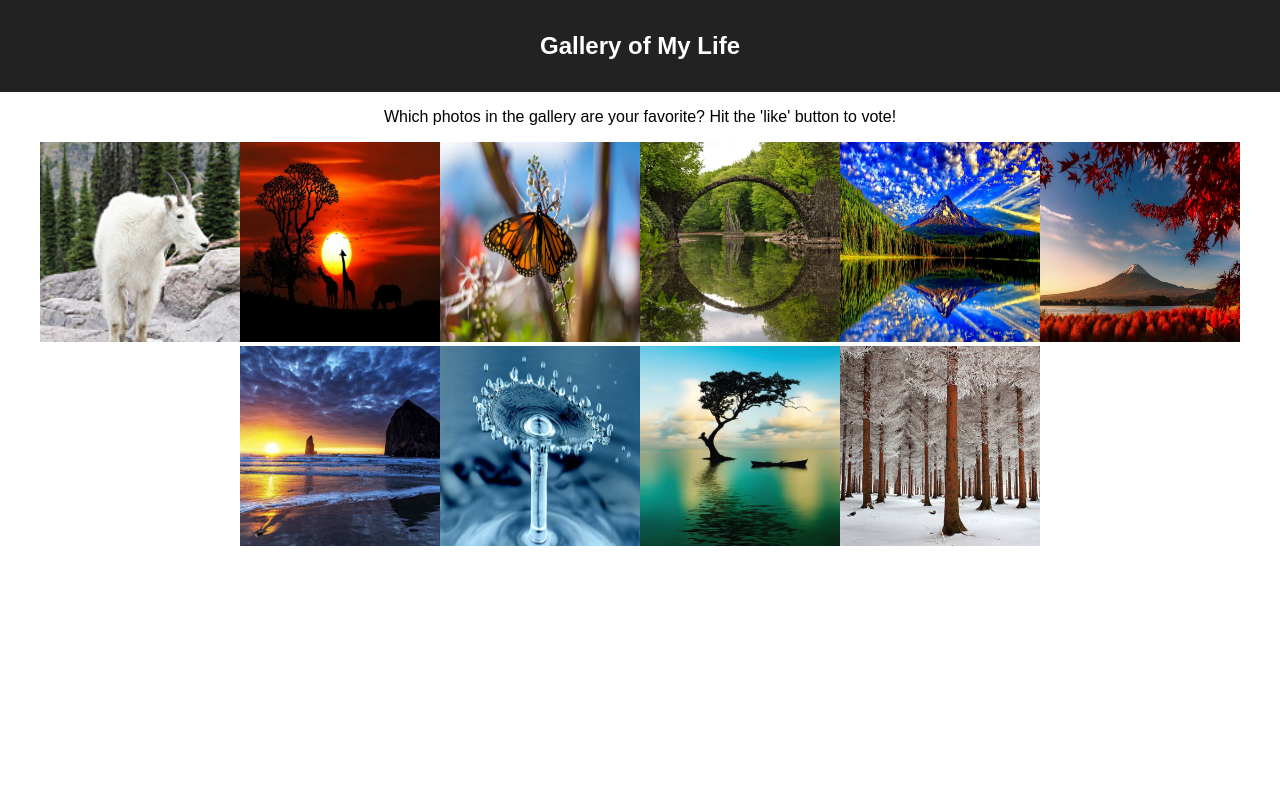
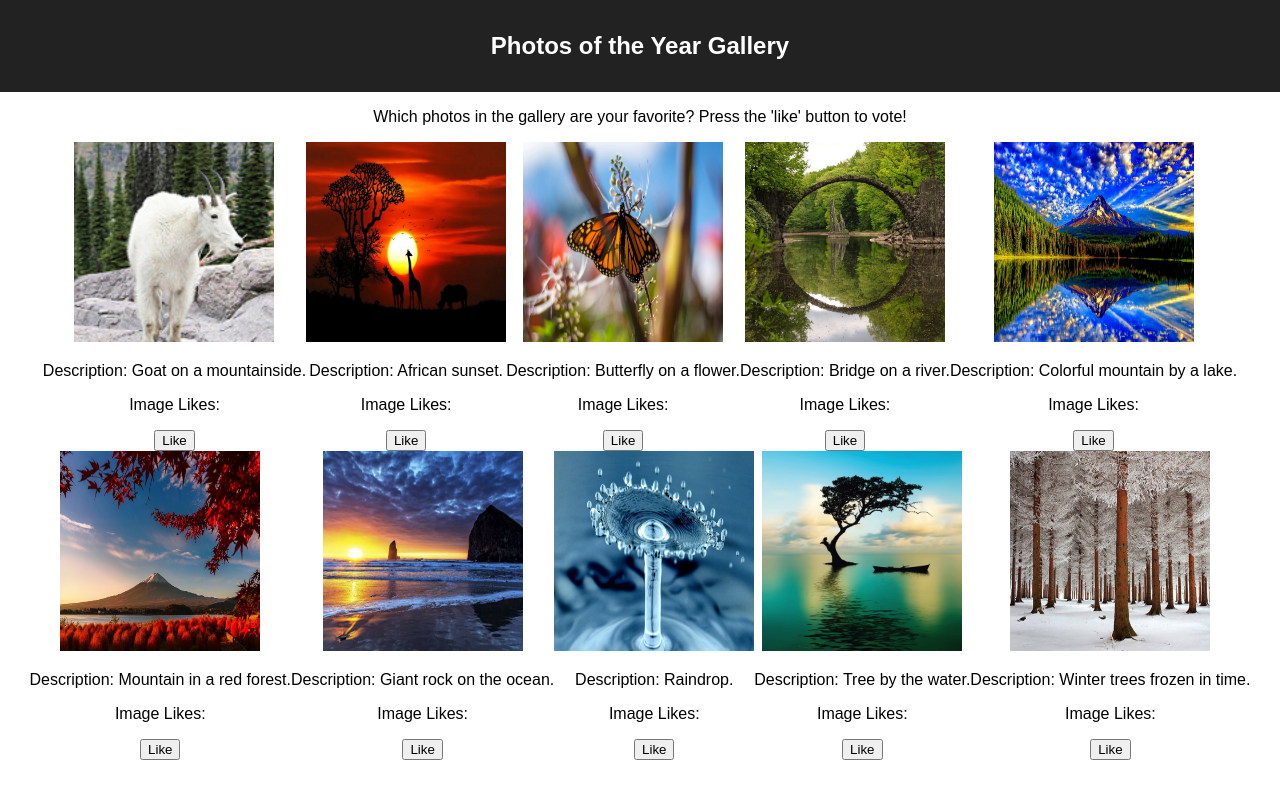
Before and after one commit to okeywon/weekend-react-gallery, a React (Create React App) app: page / in a window 1280 px wide. Built offline with nearby package versions, Linux system fonts and the light colour scheme.

Commit message:
styling completed

```diff
--- a/src/components/App/App.css
+++ b/src/components/App/App.css
@@ -13,6 +13,16 @@
   font-size: 1.5em;
 }
 
+#theGallery {
+  padding: 0;
+  margin: auto;
+  display: flex;
+  flex-wrap: wrap;
+  flex-direction: row;
+  align-content: space-between;
+  justify-content: center;
+}
+
 img {
   height: 200px;
   width: 200px;
--- a/src/components/App/App.jsx
+++ b/src/components/App/App.jsx
@@ -5,20 +5,70 @@ function App() {
     return (
       <div className="App">
         <header className="App-header">
-          <h1 className="App-title">Gallery of My Life</h1>
+          <h1 className="App-title">Photos of the Year Gallery</h1>
         </header>
-        <p>Which photos in the gallery are your favorite? Hit the 'like' button to vote!</p>
-        <div>
+        <p>Which photos in the gallery are your favorite? Press the 'like' button to vote!</p>
+        <div id="theGallery">
+          <span>
             <img src="images/goat_small.jpg"/>
+            <p>Description: Goat on a mountainside.</p>
+            <p id="numberOfLikes">Image Likes:</p>
+            <button id="likeBtn">Like</button>
+          </span>
+          <span>
             <img src="images/African-Sunset.webp"/>
+            <p>Description: African sunset.</p>
+            <p id="numberOfLikes">Image Likes:</p>
+            <button id="likeBtn">Like</button>
+          </span>
+          <span>
             <img src="images/Butterfly.webp"/>
+            <p>Description: Butterfly on a flower.</p>
+            <p id="numberOfLikes">Image Likes:</p>
+            <button id="likeBtn">Like</button>
+          </span>
+          <span>
             <img src="images/Circle-river.jpeg"/>
+            <p>Description: Bridge on a river.</p>
+            <p id="numberOfLikes">Image Likes:</p>
+            <button id="likeBtn">Like</button>
+          </span>
+          <span>
             <img src="images/Colorful-Mountain.webp"/>
+            <p>Description: Colorful mountain by a lake.</p>
+            <p id="numberOfLikes">Image Likes:</p>
+            <button id="likeBtn">Like</button>
+          </span>
+          <span>
             <img src="images/Mountain-in-red.jpeg"/>
+            <p>Description: Mountain in a red forest.</p>
+            <p id="numberOfLikes">Image Likes:</p>
+            <button id="likeBtn">Like</button>
+          </span>
+          <span>
             <img src="images/Ocean-rock.jpeg"/>
+            <p>Description: Giant rock on the ocean.</p>
+            <p id="numberOfLikes">Image Likes:</p>
+            <button id="likeBtn">Like</button>
+          </span>
+          <span>
             <img src="images/Raindrop.webp"/>
+            <p>Description: Raindrop.</p>
+            <p id="numberOfLikes">Image Likes:</p>
+            <button id="likeBtn">Like</button>
+          </span>
+          <span>
             <img src="images/Tree-by-water.jpeg"/>
+            <p>Description: Tree by the water.</p>
+            <p id="numberOfLikes">Image Likes:</p>
+            <button id="likeBtn">Like</button>
+          </span>
+          <span>
             <img src="images/Winter-trees.jpeg"/>
+            <p>Description: Winter trees frozen in time.</p>
+            <p id="numberOfLikes">Image Likes:</p>
+            <button id="likeBtn">Like</button>
+          </span>
         </div>
       </div>
     );
```
Lines whose indentation alone changed are shown as unchanged.
